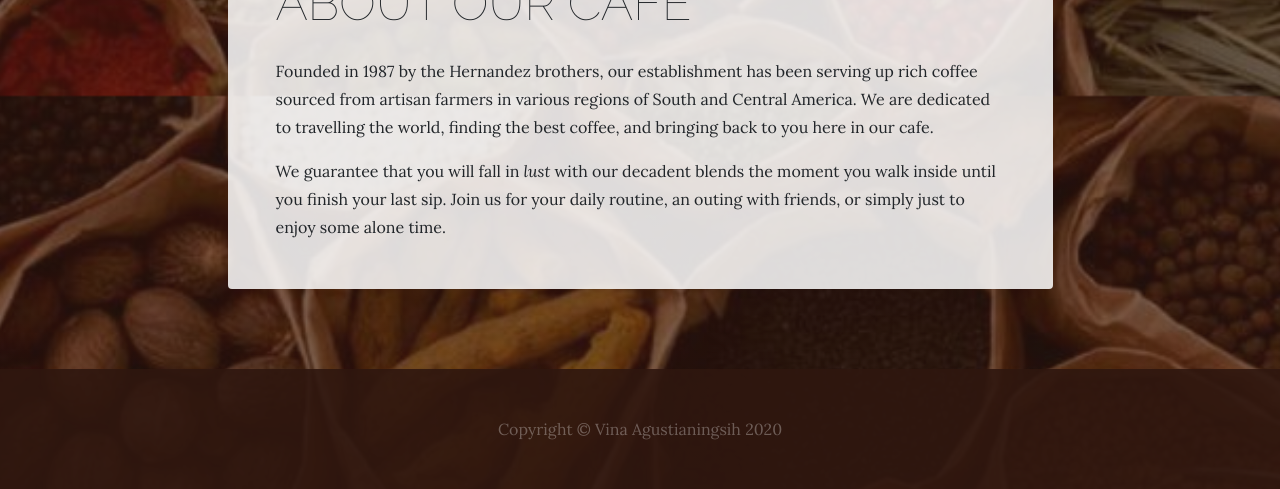
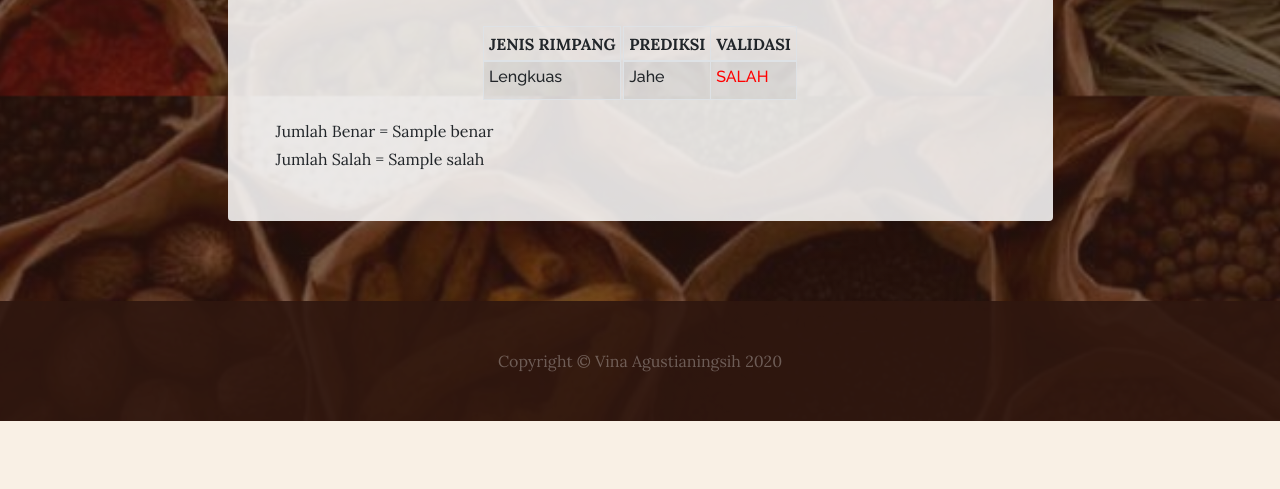
Before and after one commit to vacongrats/TA2_Rimpang, a Flask app: template templates/testing.html in a window 1280 px wide. Shown: the part 1504-1993 px from the top of the page. After the commit the page ends 1925 px from the top, so only its background shows below. Run offline with Flask 2, Linux system fonts and the light colour scheme; the template is opened without the code that fills it: most values are stand-ins (such as "Sample title", 1, 10 or a date in 2020); some libraries are stand-ins or nearby versions.

Commit message:
memperbaiki halaman testing dan ekstraksi citra

```diff
--- a/app.py
+++ b/app.py
@@ -60,15 +60,8 @@ def index():
 @app.route('/ekstraksi_fitur',  methods=['GET', 'POST'])
 def ekstraksi_fitur():
     if request.method == 'GET':
-        opendb()
-        cursor.execute('select * from tb_data')
-        result = []
-        for id_data, nama, red1, red2, red3, green1, green2, green3, blue1, blue2, blue3, entropys, contrasts, energys, homogeneitys, target, status in cursor.fetchall():
-            result.append((id_data, nama, red1, red2, red3, green1, green2, green3, blue1,
-                           blue2, blue3, entropys, contrasts, energys, homogeneitys, target, status))
 
-        closedb()
-        return render_template('ekstraksi_fitur.html', result=result)
+        return render_template('ekstraksi_fitur.html')
     else:
         citra = request.files['file']  # mengambil filename gambar
 
@@ -101,18 +94,18 @@ def ekstraksi_fitur():
             data[5]), str(data[0]), str(data[1]), str(data[2]), str(ent), str(ctr), str(eng), str(hmg), str(target))
 
         opendb()
-        cursor.execute('''insert into  `tb_data`(`nama`, `red1`, `red2`, `red3`, `green1`, `green2`, `green3`, `blue1`, `blue2`, `blue3`, `entropy`, `contrast`, `energy`, `homogeneity`, `target`, `status`) values('%s','%s','%s','%s','%s','%s','%s','%s','%s','%s','%s','%s','%s','%s','%s','1')''' % datas)
-
-        # Select semua data (tabel)
-        # cursor.execute('select * from tb_data')
-        # result= []
-        # for id_data,nama, red1, red2, red3, green1, green2, green3, blue1, blue2, blue3, entropy, contrast, energy, homogeneity, target, status in cursor.fetchall():
-        #     result.append((id_data,nama, red1, red2, red3, green1, green2, green3, blue1, blue2, blue3, entropy, contrast, energy, homogeneity, target, status))
+        cursor.execute('''insert into  `tb_data`(`nama`, `red1`, `red2`, `red3`, `green1`, `green2`, `green3`, `blue1`, `blue2`, `blue3`, `entropy`, `contrast`, `energy`, `homogeneity`, `target`, `status`) values('%s','%s','%s','%s','%s','%s','%s','%s','%s','%s','%s','%s','%s','%s','%s','2')''' % datas)
+        cursor.execute(
+            'select * from `tb_data` where id_data order by id_data desc limit 1')
+        result = []
+        for id_data, nama, red1, red2, red3, green1, green2, green3, blue1, blue2, blue3, entropys, contrasts, energys, homogeneitys, targets, status in cursor.fetchall():
+            result.append((id_data, nama, red1, red2, red3, green1, green2, green3, blue1,
+                           blue2, blue3, entropys, contrasts, energys, homogeneitys, targets, status))
 
         conn.commit()
         closedb()
 
-    return render_template('ekstraksi_fitur.html')
+    return render_template('ekstraksi_fitur.html', result=result)
 ##########################################################################################################
 
 
@@ -139,13 +132,15 @@ def tampil_data():
 
 @app.route('/testing',  methods=['GET', 'POST'])
 def testing():
-
     if request.method == 'POST':
         eks = 2.71828183
         phi = 3.14159
         opendb()
+        benar = 0
+        salah = 0
         akurasi = 0
         error = 0
+        prediksi = []
         cursor.execute('select * from tb_data where status = 2 ')
         for d in cursor.fetchall():
             semongko = d[-2]
@@ -174,6 +169,7 @@ def testing():
 
                 p = (1/(np.sqrt(2*phi)*std_dev))*eks**eks_p
                 result.append(p)
+            # ===================Kelas Pemenang======================
             result = np.array(result)
             res_t = np.transpose(result)
             p_data = np.unique(p_data, return_counts=True)
@@ -184,14 +180,29 @@ def testing():
             ouput = res*p_data
             wk = max(ouput)
             wk = (list(ouput).index(wk)+1)
+
             if wk is semongko:
-                akurasi += 1
+                prediksi.append((wk, 0))
+                benar += 1
             else:
-                error += 1
-        print('akurasi : ', (akurasi/(akurasi+error))*100, '%')
-        print('error : ', (error/(akurasi+error))*100, '%')
+                prediksi.append((wk, 1))
+                salah += 1
+            print('wk :', wk, 's : ', semongko)
+        akurasi = ((benar/(benar+salah))*100)
+        error = ((salah/(benar+salah))*100)
+        print("Jumlah Benar : ", benar)
+        print("Jumlah Salah : ", salah)
+        print('akurasi : ', akurasi, '%')
+        print('error : ', error, '%')
+
+        cursor.execute('select * from tb_data where status = 2')
+        result = []
+        for id_data, nama, red1, red2, red3, green1, green2, green3, blue1, blue2, blue3, entropys, contrasts, energys, homogeneitys, target, status in cursor.fetchall():
+            result.append((id_data, nama, red1, red2, red3, green1, green2, green3, blue1,
+                           blue2, blue3, entropys, contrasts, energys, homogeneitys, target, status))
+
         closedb()
-        return render_template('testing.html')
+        return render_template('testing.html', benar=benar, salah=salah, akurasi=akurasi, error=error, result=result, prediksi=prediksi, wk=wk)
     else:
 
         return render_template('testing.html')
--- a/fitur_warna.py
+++ b/fitur_warna.py
@@ -6,7 +6,7 @@ from matplotlib import pyplot as plt
 def persentase(histo):
     persen = []
     for i in range(len(histo)):
-        persen.append(histo[i]/sum(histo))
+        persen.append((histo[i]/sum(histo))*100)
     # print(sum(persen))
     return persen
 
--- a/templates/testing.html
+++ b/templates/testing.html
@@ -17,29 +17,22 @@
               <span class="section-heading-lower">Citra Rimpang</span>
             </h2>
             <form action="/testing" enctype="multipart/form-data" method="post">
-            <!-- Button -->
               <button type="submit" class="btn btn-success btn-icon-split">
-              <!-- </form> -->
                 <span class="icon text-white-50">
                   <i class="fas fa-sync-alt"></i>
                 </span>
                 <span class="text">PROSES</span>
               </button>
-          </form>
+              <br><br>
               <p class="address mb-5">
                 <em>
-                <strong>1116 Orchard Street</strong>
+                  <strong>Akurasi : {{akurasi}}%</strong>
                   <br>
-                Golden Valley, Minnesota
+                  Error : {{error}}%
                 </em>
               </p>
-            <p class="mb-0">
-              <small>
-                <em>Call Anytime</em>
-              </small>
-              <br>
-              (317) 585-8468
-            </p>
+
+            </form>
           </div>
         </div>
       </div>
@@ -54,16 +47,81 @@
           <div class="col-xl-9 col-lg-10 mx-auto">
             <div class="bg-faded rounded p-5">
               <h2 class="section-heading mb-4">
-                <span class="section-heading-upper">Strong Coffee, Strong Roots</span>
-                <span class="section-heading-lower">About Our Cafe</span>
+                <span class="section-heading-upper">Tabel Hasil Pengujian</span>
+                <span class="section-heading-lower">Klasifikasi Rimpang</span>
               </h2>
-              <p>Founded in 1987 by the Hernandez brothers, our establishment has been serving up rich coffee sourced from
-                artisan farmers in various regions of South and Central America. We are dedicated to travelling the world,
-                finding the best coffee, and bringing back to you here in our cafe.</p>
-              <p class="mb-0">We guarantee that you will fall in
-                <em>lust</em>
-                with our decadent blends the moment you walk inside until you finish your last sip. Join us for your daily
-                routine, an outing with friends, or simply just to enjoy some alone time.</p>
+              <table align="center">
+                <tr>
+                  <td>
+
+                    <table class="table table-striped table-bordered table-sm" cellspacing="0" width="100%">
+                      <thead>
+                        <tr align="center">
+                          <th class="th-sm" scope="col">JENIS RIMPANG</th>
+                        </tr>
+                      </thead>
+                      <tbody>
+                        {% for baris in result %}
+                        <tr>
+                          <td>
+                            {% if baris[15] == 1%}
+                            <h6>Jahe</h6>
+                            {% elif baris[15] == 2%}
+                            <h6>Kencur</h6>
+                            {% elif baris[15] == 3%}
+                            <h6>Kunyit</h6>
+                            {%else%}
+                            <h6>Lengkuas</h6>
+                            {%endif%}
+                          </td>
+                          {% endfor %}
+                      </tbody>
+                    </table>
+
+                  </td>
+                  <td>
+                    <table class="table table-striped table-bordered table-sm" cellspacing="0" width="100%">
+                      <thead>
+                        <tr align="center">
+                          <th class="th-sm" scope="col">PREDIKSI</th>
+                          <th class="th-sm" scope="col">VALIDASI</th>
+                        </tr>
+                      </thead>
+                      <tbody>
+                        {% for x in prediksi%}
+                        <tr>
+                          <td>
+                            {% if x[0] == 1%}
+                            <h6>Jahe</h6>
+                            {% elif x[0] == 2%}
+                            <h6>Kencur</h6>
+                            {% elif x[0] == 3%}
+                            <h6>Kunyit</h6>
+                            {%else%}
+                            <h6>Lengkuas</h6>
+                            {%endif%}
+                          </td>
+
+                          <td>
+                            {% if x[1] == 0 %}
+                            <h6>BENAR</h6>
+                            {% else %}
+                            <h6 style="color:red;">SALAH</h6>
+                            {% endif %}
+                          </td>
+                        </tr>
+                        {% endfor %}
+                      </tbody>
+                    </table>
+
+                  </td>
+                </tr>
+              </table>
+              <p class="mb-0">
+                Jumlah Benar = {{benar}}
+                <br>
+                Jumlah Salah = {{salah}}
+              </p>
             </div>
           </div>
         </div>
```
Also changed, not shown: templates/ekstraksi_fitur.html (+91 -1 lines). Lines whose indentation alone changed are shown as unchanged.
